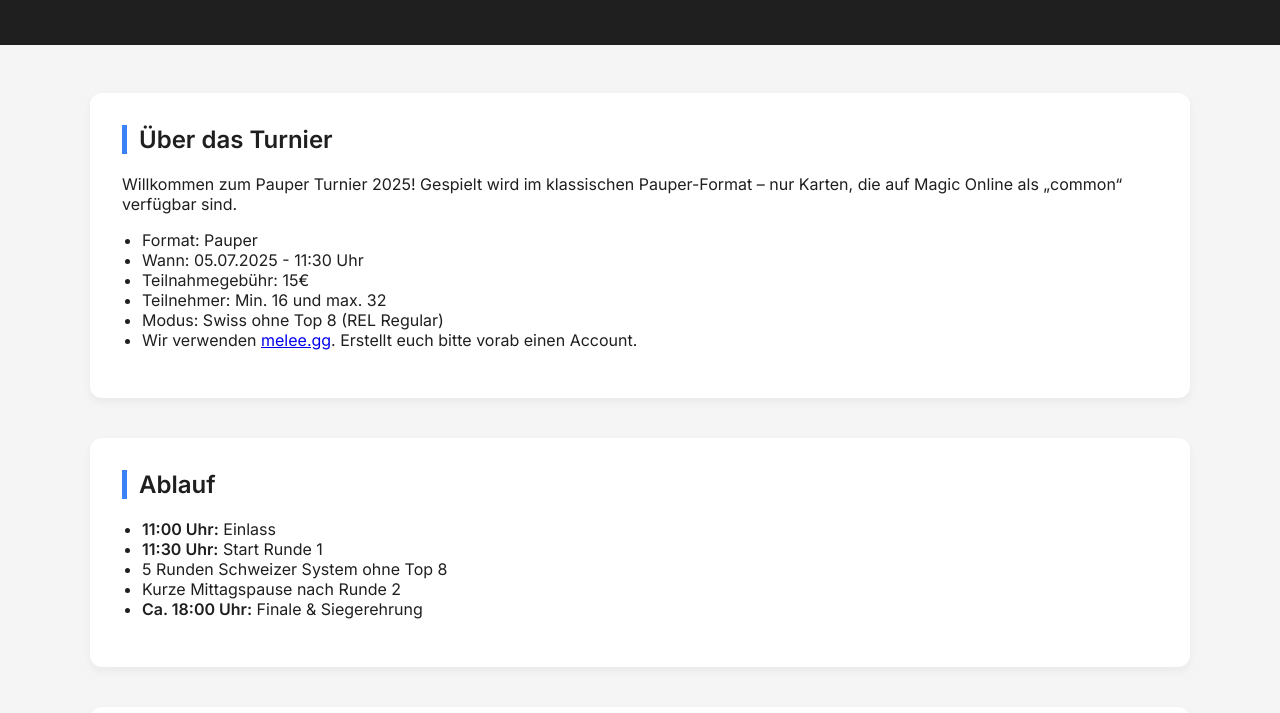
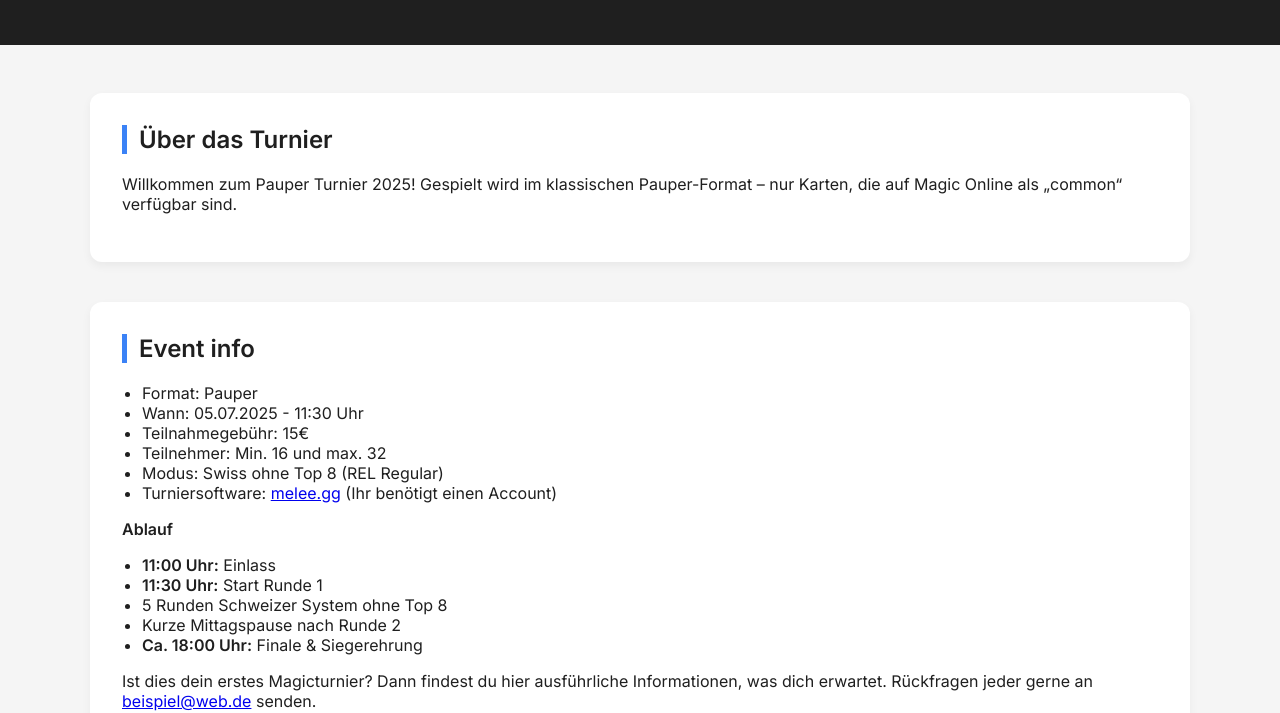
Before and after one commit to lCavendishl/Pauper-Tournament, a plain HTML site: page index.html in a window 1280 px wide. Shown: the part 241-954 px from the top of the page. Drawn offline with Linux system fonts and the light colour scheme.

Commit message:
event info overhauled

```diff
--- a/index.html
+++ b/index.html
@@ -38,18 +38,21 @@
             <h2>Über das Turnier</h2>
             <p>Willkommen zum Pauper Turnier 2025! Gespielt wird im klassischen Pauper-Format – nur Karten, die auf
                 Magic Online als „common“ verfügbar sind.</p>
+        </section>
+
+        <section class="section">
+            <h2>Event info</h2>
             <ul>
                 <li>Format: Pauper</li>
                 <li>Wann: 05.07.2025 - 11:30 Uhr</li>
                 <li>Teilnahmegebühr: 15€</li>
                 <li>Teilnehmer: Min. 16 und max. 32</li>
                 <li>Modus: Swiss ohne Top 8 (REL Regular)</li>
-                <li>Wir verwenden <a href="https://melee.gg/">melee.gg</a>. Erstellt euch bitte vorab einen Account.</li>
+                <li>Turniersoftware: <a href="https://melee.gg/">melee.gg</a> (Ihr benötigt einen Account)</li>
+
             </ul>
-        </section>
 
-        <section class="section">
-            <h2>Ablauf</h2>
+            <p><strong>Ablauf</strong></p>
             <ul>
                 <li><strong>11:00 Uhr:</strong> Einlass</li>
                 <li><strong>11:30 Uhr:</strong> Start Runde 1</li>
@@ -57,6 +60,8 @@
                 <li>Kurze Mittagspause nach Runde 2</li>
                 <li><strong>Ca. 18:00 Uhr:</strong> Finale & Siegerehrung</li>
             </ul>
+
+            <p>Ist dies dein erstes Magicturnier? Dann findest du hier ausführliche Informationen, was dich erwartet. Rückfragen jeder gerne an <a href="mailto:deinname@example.com">beispiel@web.de</a> senden.</p>
         </section>
 
         <section class="section">
@@ -98,6 +103,7 @@
             <p>Marktplatz Karlsruhe, Musterstraße 123, 12345 Karlsruhe</p>
             <iframe src="https://www.google.com/maps/embed?pb=!1m18!1m12!1m3!1d2617.088885955892!2d8.402455622476202!3d49.00889391254864!2m3!1f0!2f0!3f0!3m2!1i1024!2i768!4f13.1!3m3!1m2!1s0x4797065cc37a18d1%3A0x92d420d2df72ca26!2sMarktplatz%20Karlsruhe!5e0!3m2!1sen!2sde!4v1748244184642!5m2!1sen!2sde" width="600" height="450" style="border:0;" allowfullscreen="" loading="lazy" referrerpolicy="no-referrer-when-downgrade"></iframe>
             <p><strong>Anfahrt</strong></p>
+            <p>PKWs sind Umweltverschmutzung. Kommt lieber mit der Bahn</p>
         </section>
 
     </main>
```
